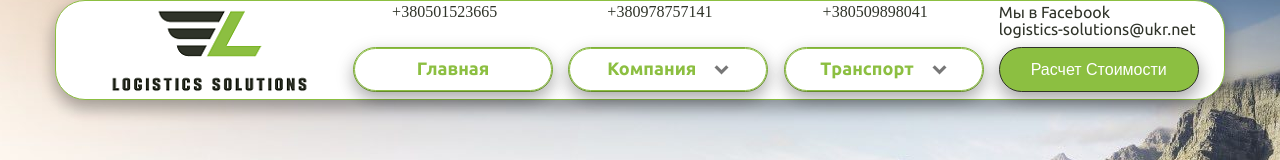
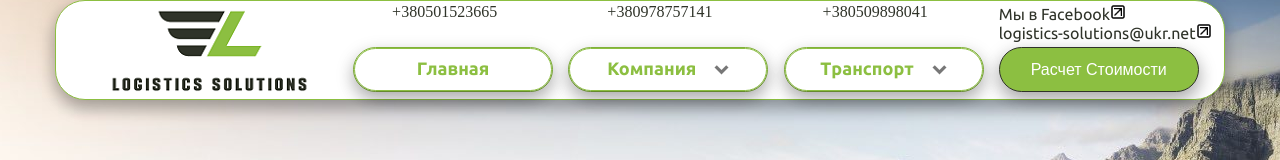
Before and after one commit to anton-bendryk-dev/reactLS, a React (Create React App) app: page / in a window 1280 px wide. Shown: the top 160 px of the page. Built offline with nearby package versions, Linux system fonts and the light colour scheme.

Commit message:
added links img

```diff
--- a/src/App/Header/Header contacts/HeaderContacts.css
+++ b/src/App/Header/Header contacts/HeaderContacts.css
@@ -20,3 +20,11 @@
 .pn {
 	padding-top: 0px !important;
 }
+.link-img {
+	display: inline-block;
+	width: 16px;
+	height: 16px;
+	background-image: url(../../../pictures/icons8-external-link-squared-24.png);
+	background-origin:content-box;
+	background-size: cover;
+}
--- a/src/App/Header/Header contacts/HeaderContacts.js
+++ b/src/App/Header/Header contacts/HeaderContacts.js
@@ -8,8 +8,8 @@ const HeaderContacts = () => {
 			<div className="col-width-25 header-contacts">+380978757141&#8195;&#8195;</div>
 			<div className="col-width-25 header-contacts">+380509898041&#8195;&#8195;</div>
 			<div className="col-width-25 header-links">
-				<div className='col-height-50 pn'><a href='https://www.facebook.com/companylogisticssolutions/'>Мы в Facebook</a></div>
-				<div className='col-height-50 pn'><a href='https://mail.ukr.net/desktop#sendmsg'>logistics-solutions@ukr.net</a></div>
+				<div className='col-height-50 pn'><a href='https://www.facebook.com/companylogisticssolutions/'>Мы в Facebook<span className="link-img"></span></a></div>
+				<div className='col-height-50 pn'><a href='https://mail.ukr.net/desktop#sendmsg'>logistics-solutions@ukr.net<span className="link-img"></span></a></div>
 			</div>
 		</div>
     )
```
Also changed, not shown: src/pictures/icons8-external-link-squared-24.png (added).
